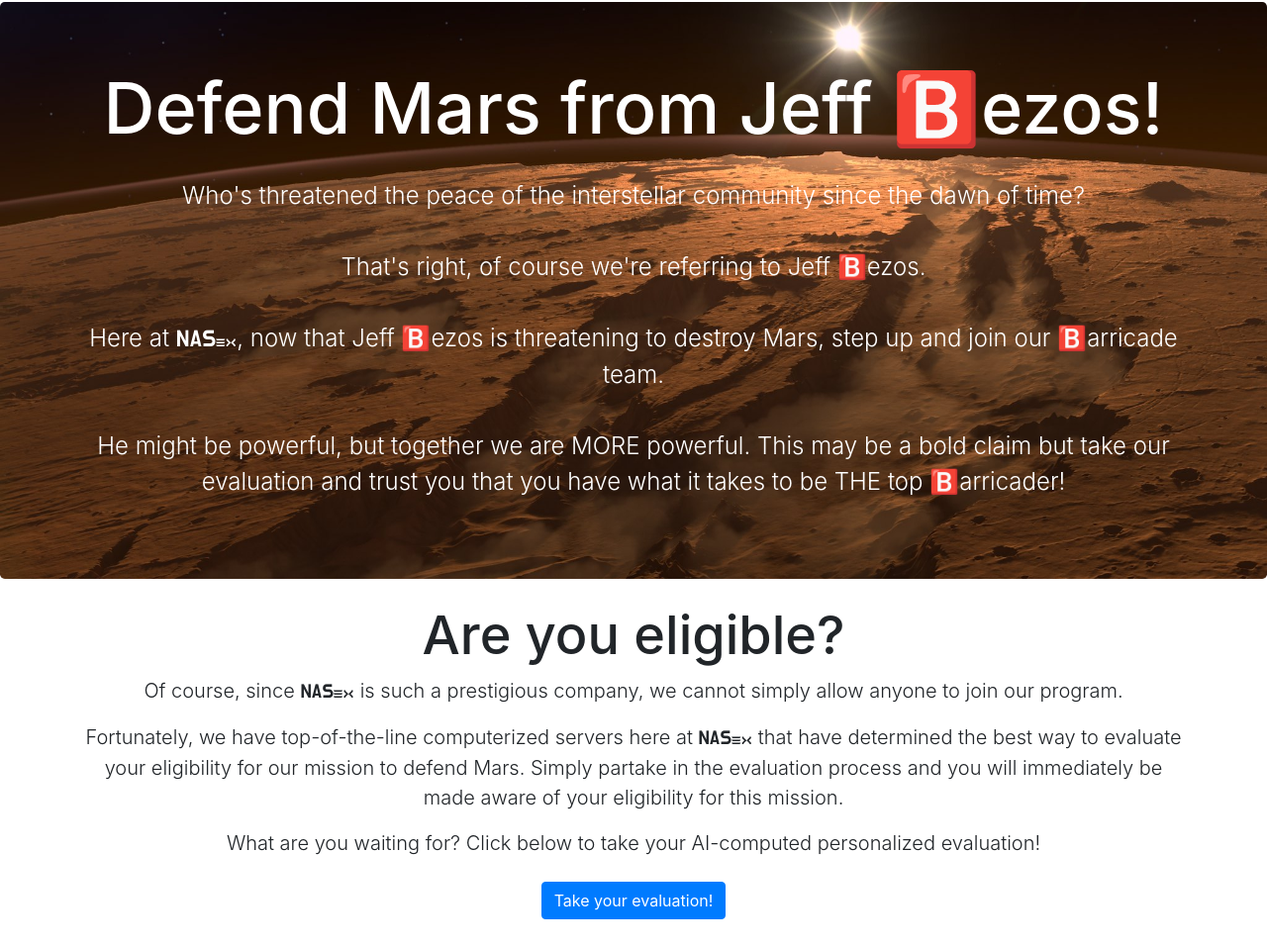
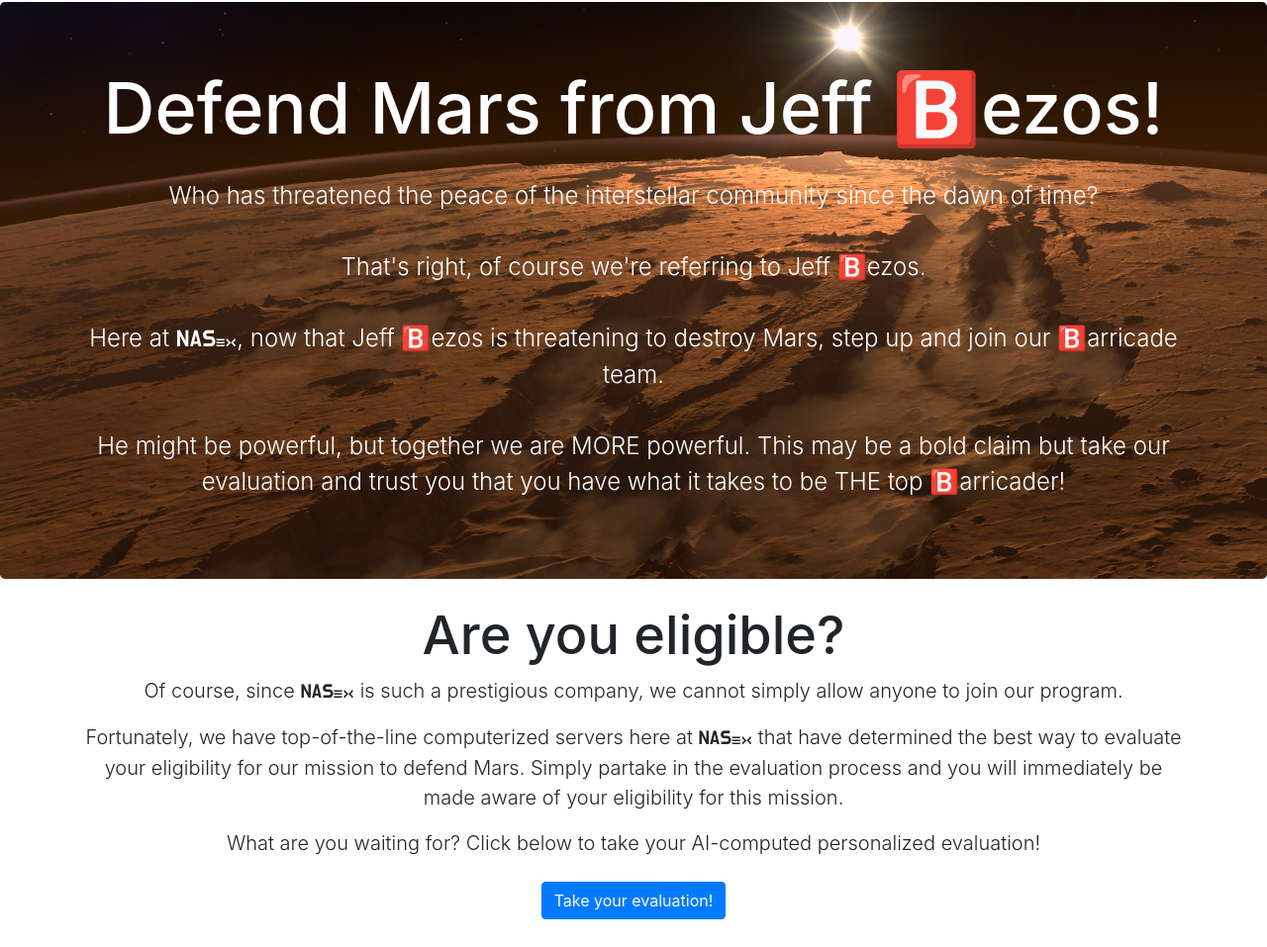
Before and after one commit to kylesaburao/hackademia2020, a plain HTML site: page index.html in a window 1280 px wide. Shown: the part 2296-3253 px from the top of the page at 99% size. Drawn offline with nearby package versions, Linux system fonts and the light colour scheme.

Commit message:
Update index.html

```diff
--- a/index.html
+++ b/index.html
@@ -108,7 +108,7 @@
         <section id="mission-to-bars" class="jumbotron text-center about-mission">
             <div class="container">
                 <h1>Defend Mars from Jeff 🅱ezos!</h1>
-                <p class="lead">Who's threatened the peace of the interstellar community since the dawn of time?</p>
+                <p class="lead">Who has threatened the peace of the interstellar community since the dawn of time?</p>
                 <p class="lead">That's right, of course we're referring to Jeff 🅱ezos.</p>
                 <p class="lead">Here at <span class="nas-font">NAS</span><span class="ex-font">EX</span>, now that Jeff 🅱ezos is threatening to destroy Mars, step up and join our 🅱arricade team.</p>
                 <p class="lead">He might be powerful, but together we are MORE powerful. This may be a bold claim but take our evaluation and trust you that you have what it takes to be THE top 🅱arricader!</p>
```
